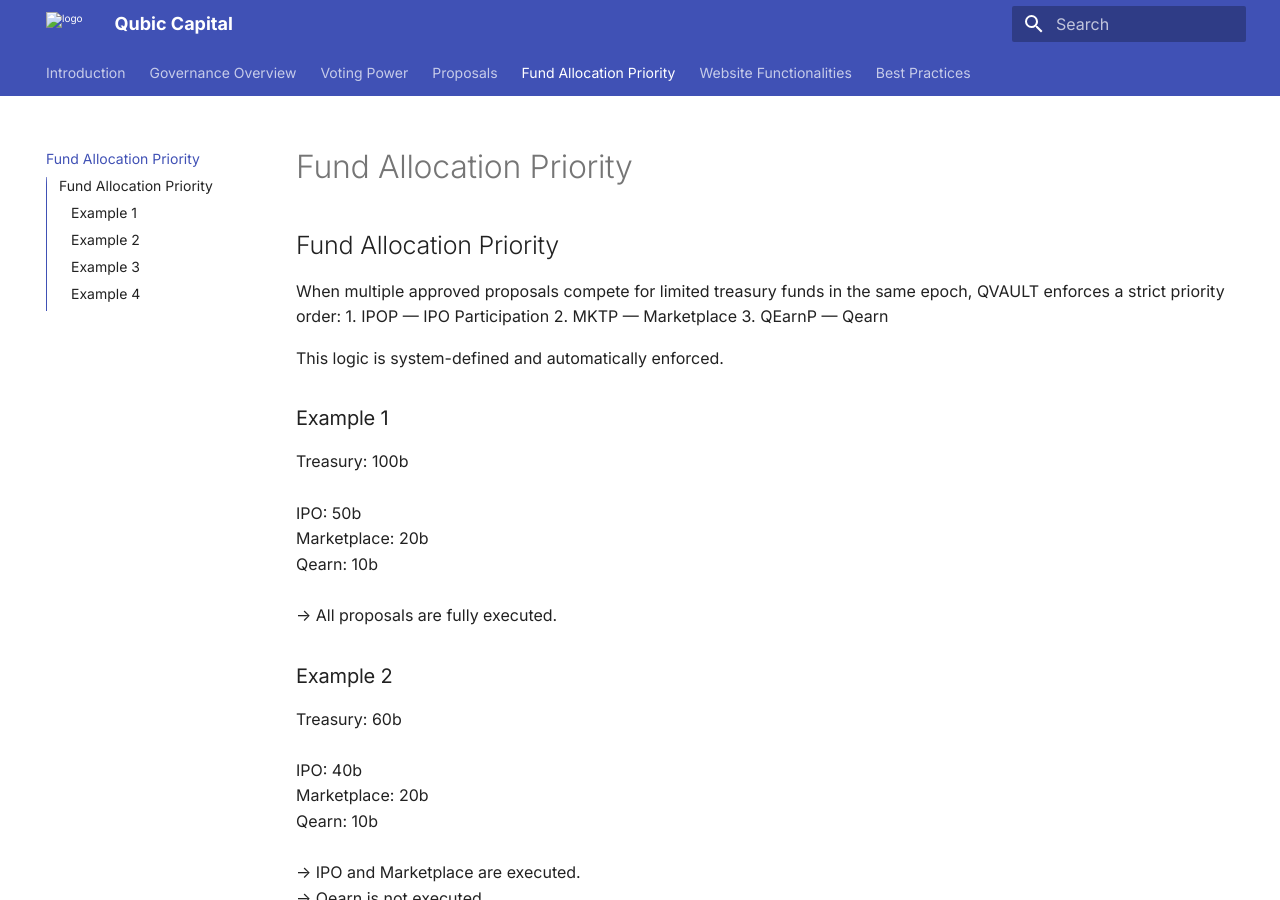
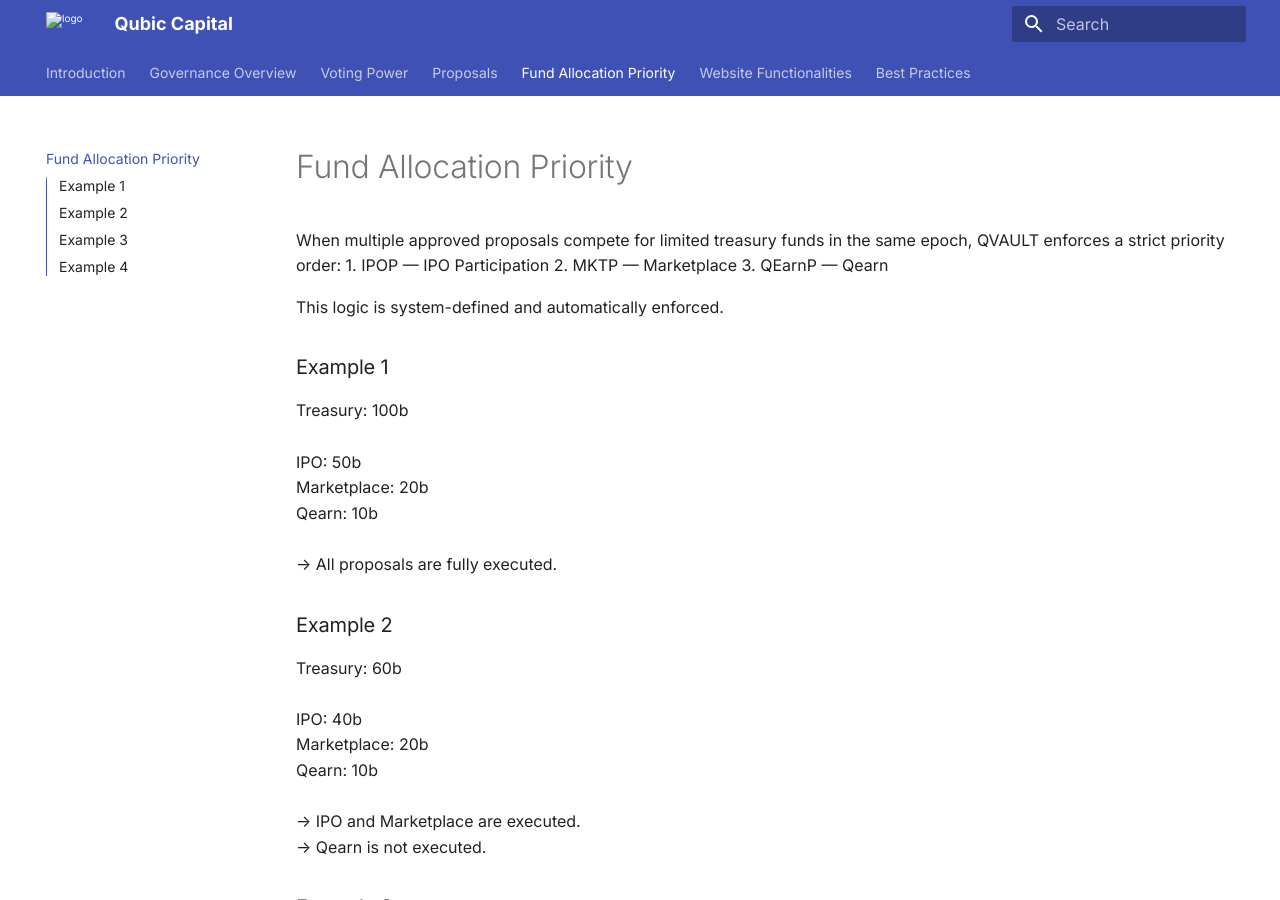
Before and after one commit to HermanToothrot10/qubic-capital-manual, an MkDocs documentation site: the page built from docs/fund-allocation-priority.md, in a window 1280 px wide and 900 px high. Built offline with MkDocs 1.6.1 and Material for MkDocs 9.7.7, drawn with Linux system fonts in a browser that asks for light colours.

Commit message:
Update fund-allocation-priority.md

```diff
--- a/docs/fund-allocation-priority.md
+++ b/docs/fund-allocation-priority.md
@@ -1,5 +1,3 @@
-## Fund Allocation Priority
-
 When multiple approved proposals compete for limited treasury funds in the same epoch, QVAULT enforces a strict priority order:
 1. IPOP — IPO Participation
 2. MKTP — Marketplace
```
